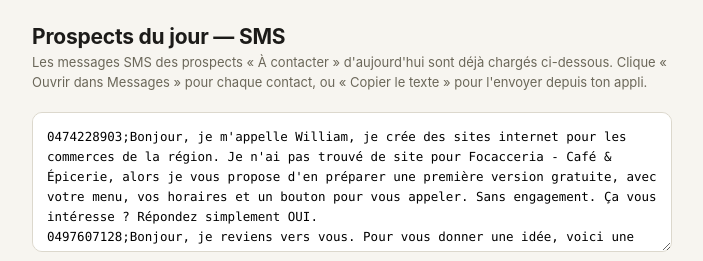
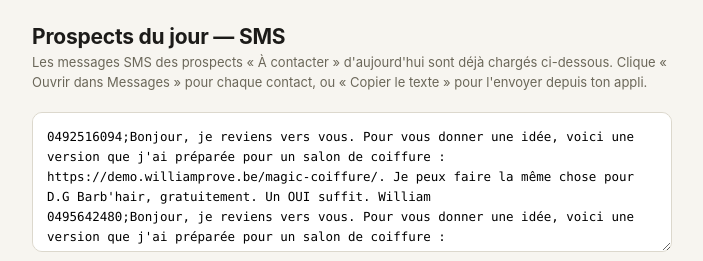
Before and after one commit to William-Prove/sms-tool, a plain HTML site: page index.html in a window 1280 px wide. Shown: the top 261 px of the page, without its empty margins (288-991 px from the left). Drawn offline with Linux system fonts and the light colour scheme.

Commit message:
File SMS du jour

```diff
--- a/index.html
+++ b/index.html
@@ -145,47 +145,23 @@
   <h1>Prospects du jour — SMS</h1>
   <p class="sub">Les messages SMS des prospects « À contacter » d'aujourd'hui sont déjà chargés ci-dessous. Clique « Ouvrir dans Messages » pour chaque contact, ou « Copier le texte » pour l'envoyer depuis ton appli.</p>
 
-  <textarea id="input" placeholder="0470111222;Bonjour, je m'appelle William...">0474228903;Bonjour, je m'appelle William, je crée des sites internet pour les commerces de la région. Je n'ai pas trouvé de site pour Focacceria - Café &amp; Épicerie, alors je vous propose d'en préparer une première version gratuite, avec votre menu, vos horaires et un bouton pour vous appeler. Sans engagement. Ça vous intéresse ? Répondez simplement OUI.
-0497607128;Bonjour, je reviens vers vous. Pour vous donner une idée, voici une version que j'ai préparée pour un restaurant : https://demo.williamprove.be/boite-a-cookies/. Je peux faire la même chose pour Detroit, gratuitement. Un OUI suffit. William
-0473842034;Bonjour, je reviens vers vous. Pour vous donner une idée, voici une version que j'ai préparée pour un restaurant : https://demo.williamprove.be/boite-a-cookies/. Je peux faire la même chose pour Darling's, gratuitement. Un OUI suffit. William
-0474327824;Bonjour, je reviens vers vous. Pour vous donner une idée, voici une version que j'ai préparée pour une épicerie : https://demo.williamprove.be/boulangerie-montoise/. Je peux faire la même chose pour la Épicerie de la Halle, gratuitement. Un OUI suffit. William
-0498800166;Bonjour, je reviens vers vous. Pour vous donner une idée, voici une version que j'ai préparée pour un commerce : https://demo.williamprove.be/boulangerie-montoise/. Je peux faire la même chose pour Mie d'Aline, gratuitement. Un OUI suffit. William
-0476962363;Bonjour, je reviens vers vous. Pour vous donner une idée, voici une version que j'ai préparée pour un restaurant : https://demo.williamprove.be/boite-a-cookies/. Je peux faire la même chose pour Caves de la Source, gratuitement. Un OUI suffit. William
-0493309090;Bonjour, je reviens vers vous. Pour vous donner une idée, voici une version que j'ai préparée pour un restaurant : https://demo.williamprove.be/boite-a-cookies/. Je peux faire la même chose pour Keufté Ixelles, gratuitement. Un OUI suffit. William
-0460954550;Bonjour, je reviens vers vous. Pour vous donner une idée, voici une version que j'ai préparée pour un commerce : https://demo.williamprove.be/boulangerie-montoise/. Je peux faire la même chose pour pain une fois !, gratuitement. Un OUI suffit. William
-0472613565;Bonjour, je reviens vers vous. Pour vous donner une idée, voici une version que j'ai préparée pour une boulangerie : https://demo.williamprove.be/boulangerie-montoise/. Je peux faire la même chose pour la Boulangerie Nour - Miroir, gratuitement. Un OUI suffit. William
-0499735679;Bonjour, je reviens vers vous. Pour vous donner une idée, voici une version que j'ai préparée pour un salon de coiffure : https://demo.williamprove.be/magic-coiffure/. Je peux faire la même chose pour Babe Cave, gratuitement. Un OUI suffit. William
-0499839376;Bonjour, je reviens vers vous. Pour vous donner une idée, voici une version que j'ai préparée pour un salon de coiffure : https://demo.williamprove.be/magic-coiffure/. Je peux faire la même chose pour Coiffure Design by Ange, gratuitement. Un OUI suffit. William
-0475534175;Bonjour, je reviens vers vous. Pour vous donner une idée, voici une version que j'ai préparée pour une boutique : https://demo.williamprove.be/boite-a-cookies/. Je peux faire la même chose pour Grenadine Concept Store, gratuitement. Un OUI suffit. William
-0497454644;Bonjour, je reviens vers vous. Pour vous donner une idée, voici une version que j'ai préparée pour une boutique : https://demo.williamprove.be/boite-a-cookies/. Je peux faire la même chose pour Rien de 9, gratuitement. Un OUI suffit. William
-0465567579;Bonjour, je reviens vers vous. Pour vous donner une idée, voici une version que j'ai préparée pour un commerce : https://demo.williamprove.be/general-pneu/. Je peux faire la même chose pour cars-Ems, gratuitement. Un OUI suffit. William
-0476252927;Bonjour, je m'appelle William, je crée des sites internet pour les commerces de la région. Je n'ai pas trouvé de site pour Dans la boîte à couture de Jeanne - Atelier Mercerie, alors je vous propose d'en préparer une première version gratuite, avec une sélection de vos articles, vos horaires et l'itinéraire. Sans engagement. Ça vous intéresse ? Répondez simplement OUI.
-0465799370;Bonjour, je m'appelle William, je crée des sites internet pour les commerces de la région. Je n'ai pas trouvé de site pour style et mode, alors je vous propose d'en préparer une première version gratuite, avec une sélection de vos articles, vos horaires et l'itinéraire. Sans engagement. Ça vous intéresse ? Répondez simplement OUI.
-0467716924;Bonjour, dernier message de ma part, promis. Si un site pour KF CROUSTY - Anderlecht vous intéresse, même plus tard, gardez mon numéro. Et si c'est maintenant, un OUI suffit. Bonne continuation ! William
-0472457266;Bonjour, dernier message de ma part, promis. Si un site pour Vita d'Alep - Liège vous intéresse, même plus tard, gardez mon numéro. Et si c'est maintenant, un OUI suffit. Bonne continuation ! William
-0486882858;Bonjour, dernier message de ma part, promis. Si un site pour S.Moeckx vous intéresse, même plus tard, gardez mon numéro. Et si c'est maintenant, un OUI suffit. Bonne continuation ! William
-0471693367;Bonjour, dernier message de ma part, promis. Si un site pour L.' Apostrophe vous intéresse, même plus tard, gardez mon numéro. Et si c'est maintenant, un OUI suffit. Bonne continuation ! William
-0497775185;Bonjour, dernier message de ma part, promis. Si un site pour Bolos Mania Boulangerie Portuguese Anderlecht vous intéresse, même plus tard, gardez mon numéro. Et si c'est maintenant, un OUI suffit. Bonne continuation ! William
-0465557228;Bonjour, dernier message de ma part, promis. Si un site pour سوق المغاربة عبود vous intéresse, même plus tard, gardez mon numéro. Et si c'est maintenant, un OUI suffit. Bonne continuation ! William
-0471470532;Bonjour, dernier message de ma part, promis. Si un site pour Holà Guapas vous intéresse, même plus tard, gardez mon numéro. Et si c'est maintenant, un OUI suffit. Bonne continuation ! William
-0475435998;Bonjour, dernier message de ma part, promis. Si un site pour Pirotte Jean-Sebastien, Garage vous intéresse, même plus tard, gardez mon numéro. Et si c'est maintenant, un OUI suffit. Bonne continuation ! William
-0471809119;Bonjour, je reviens vers vous. Pour vous donner une idée, voici une version que j'ai préparée pour un coiffeur : https://demo.williamprove.be/magic-coiffure/. Je peux faire la même chose pour le COIFFEUR UMIT HAIR ARTIST ✂, gratuitement. Un OUI suffit. William
-0492076355;Bonjour, je reviens vers vous. Pour vous donner une idée, voici une version que j'ai préparée pour un restaurant : https://demo.williamprove.be/boite-a-cookies/. Je peux faire la même chose pour ardoise, gratuitement. Un OUI suffit. William
-0483569747;Bonjour, je reviens vers vous. Pour vous donner une idée, voici une version que j'ai préparée pour un commerce : https://demo.williamprove.be/boulangerie-montoise/. Je peux faire la même chose pour Agdal, gratuitement. Un OUI suffit. William
-0486170907;Bonjour, je reviens vers vous. Pour vous donner une idée, voici une version que j'ai préparée pour une boulangerie : https://demo.williamprove.be/boulangerie-montoise/. Je peux faire la même chose pour la Boulangerie Bakery Marrakech, gratuitement. Un OUI suffit. William
-0492610124;Bonjour, je reviens vers vous. Pour vous donner une idée, voici une version que j'ai préparée pour un salon de coiffure : https://demo.williamprove.be/magic-coiffure/. Je peux faire la même chose pour L’Atelier du Barbier, gratuitement. Un OUI suffit. William
-0485893633;Bonjour, je reviens vers vous. Pour vous donner une idée, voici une version que j'ai préparée pour une boutique : https://demo.williamprove.be/boite-a-cookies/. Je peux faire la même chose pour Outlet Store, gratuitement. Un OUI suffit. William
-0478678822;Bonjour, je reviens vers vous. Pour vous donner une idée, voici une version que j'ai préparée pour une boutique : https://demo.williamprove.be/boite-a-cookies/. Je peux faire la même chose pour Enjoy Clothes, gratuitement. Un OUI suffit. William
-0495882729;Bonjour, je reviens vers vous. Pour vous donner une idée, voici une version que j'ai préparée pour un commerce : https://demo.williamprove.be/general-pneu/. Je peux faire la même chose pour Bolland / Francis, gratuitement. Un OUI suffit. William
-0470612669;Bonjour, je reviens vers vous. Pour vous donner une idée, voici une version que j'ai préparée pour un restaurant : https://demo.williamprove.be/boite-a-cookies/. Je peux faire la même chose pour Mbar 'A' Kaly, gratuitement. Un OUI suffit. William
-0465454530;Bonjour, je reviens vers vous. Pour vous donner une idée, voici une version que j'ai préparée pour un commerce : https://demo.williamprove.be/boulangerie-montoise/. Je peux faire la même chose pour Jasmin, gratuitement. Un OUI suffit. William
-0493970605;Bonjour, je m'appelle William, je crée des sites internet pour les commerces de la région. Je n'ai pas trouvé de site pour le Café le Rep'ere et friterie Ere de Frites, alors je vous propose d'en préparer une première version gratuite, avec votre menu, vos horaires et un bouton pour vous appeler. Sans engagement. Ça vous intéresse ? Répondez simplement OUI.
-0471883052;Bonjour, je m'appelle William, je crée des sites internet pour les commerces de la région. Je n'ai pas trouvé de site pour Sweet Cooking by Laura, alors je vous propose d'en préparer une première version gratuite, avec vos spécialités, vos horaires et l'itinéraire. Sans engagement. Ça vous intéresse ? Répondez simplement OUI.
-0455143339;Bonjour, je m'appelle William, je crée des sites internet pour les commerces de la région. Je n'ai pas trouvé de site pour Cave d'Axelle - Fromagerie, alors je vous propose d'en préparer une première version gratuite, avec vos spécialités, vos horaires et l'itinéraire. Sans engagement. Ça vous intéresse ? Répondez simplement OUI.
-0495141748;Bonjour, je m'appelle William, je crée des sites internet pour les commerces de la région. Je n'ai pas trouvé de site pour le Coiffeur Barbier Jafari, alors je vous propose d'en préparer une première version gratuite, avec vos prestations, vos horaires et un bouton pour vous appeler. Sans engagement. Ça vous intéresse ? Répondez simplement OUI.
-0487588777;Bonjour, je m'appelle William, je crée des sites internet pour les commerces de la région. Je n'ai pas trouvé de site pour Sabrina coiffure 2, alors je vous propose d'en préparer une première version gratuite, avec vos prestations, vos horaires et un bouton pour vous appeler. Sans engagement. Ça vous intéresse ? Répondez simplement OUI.
-0470313342;Bonjour, je m'appelle William, je crée des sites internet pour les commerces de la région. Je n'ai pas trouvé de site pour Day'N'Night, alors je vous propose d'en préparer une première version gratuite, avec une sélection de vos articles, vos horaires et l'itinéraire. Sans engagement. Ça vous intéresse ? Répondez simplement OUI.
-0475340852;Bonjour, je m'appelle William, je crée des sites internet pour les commerces de la région. Je n'ai pas trouvé de site pour GP Renovation, alors je vous propose d'en préparer une première version gratuite, avec une sélection de vos articles, vos horaires et l'itinéraire. Sans engagement. Ça vous intéresse ? Répondez simplement OUI.</textarea>
+  <textarea id="input" placeholder="0470111222;Bonjour, je m'appelle William...">0492516094;Bonjour, je reviens vers vous. Pour vous donner une idée, voici une version que j'ai préparée pour un salon de coiffure : https://demo.williamprove.be/magic-coiffure/. Je peux faire la même chose pour D.G Barb'hair, gratuitement. Un OUI suffit. William
+0495642480;Bonjour, je reviens vers vous. Pour vous donner une idée, voici une version que j'ai préparée pour un salon de coiffure : https://demo.williamprove.be/magic-coiffure/. Je peux faire la même chose pour Coiff’ elle &amp; lui, gratuitement. Un OUI suffit. William
+0489366681;Bonjour, je reviens vers vous. Pour vous donner une idée, voici une version que j'ai préparée pour un salon de coiffure : https://demo.williamprove.be/magic-coiffure/. Je peux faire la même chose pour Hippone Hair, gratuitement. Un OUI suffit. William
+0475767958;Bonjour, je reviens vers vous. Pour vous donner une idée, voici une version que j'ai préparée pour une boutique : https://demo.williamprove.be/boite-a-cookies/. Je peux faire la même chose pour FRIMEUSES, gratuitement. Un OUI suffit. William
+0471060521;Bonjour, je m'appelle William, je crée des sites internet pour les commerces de la région. Je n'ai pas trouvé de site pour panier des roches, alors je vous propose d'en préparer une première version gratuite, avec vos spécialités, vos horaires et l'itinéraire. Sans engagement. Ça vous intéresse ? Répondez simplement OUI.
+0494188790;Bonjour, je m'appelle William, je crée des sites internet pour les commerces de la région. Je n'ai pas trouvé de site pour O'boucher du faing, alors je vous propose d'en préparer une première version gratuite, avec vos spécialités, vos horaires et l'itinéraire. Sans engagement. Ça vous intéresse ? Répondez simplement OUI.
+0489344622;Bonjour, je m'appelle William, je crée des sites internet pour les commerces de la région. Je n'ai pas trouvé de site pour AU FIL DES PAS pédicure spécialisée, alors je vous propose d'en préparer une première version gratuite, avec vos prestations, vos horaires et un bouton pour vous appeler. Sans engagement. Ça vous intéresse ? Répondez simplement OUI.
+0468367505;Bonjour, je m'appelle William, je crée des sites internet pour les commerces de la région. Je n'ai pas trouvé de site pour ShaNatur’Elle, alors je vous propose d'en préparer une première version gratuite, avec vos prestations, vos horaires et un bouton pour vous appeler. Sans engagement. Ça vous intéresse ? Répondez simplement OUI.
+0494664696;Bonjour, je m'appelle William, je crée des sites internet pour les commerces de la région. Je n'ai pas trouvé de site pour Architecte intérieur Fabienne Wey, alors je vous propose d'en préparer une première version gratuite, avec une sélection de vos articles, vos horaires et l'itinéraire. Sans engagement. Ça vous intéresse ? Répondez simplement OUI.
+0488436218;Bonjour, je m'appelle William, je crée des sites internet pour les commerces de la région. Je n'ai pas trouvé de site pour Mertens / Vincent, alors je vous propose d'en préparer une première version gratuite, avec une sélection de vos articles, vos horaires et l'itinéraire. Sans engagement. Ça vous intéresse ? Répondez simplement OUI.
+0455110661;Bonjour, je m'appelle William, je crée des sites internet pour les commerces de la région. Je n'ai pas trouvé de site pour le Garage Jobbé srl, alors je vous propose d'en préparer une première version gratuite, avec vos services et un bouton pour demander un devis. Sans engagement. Ça vous intéresse ? Répondez simplement OUI.
+0476265539;Bonjour, je m'appelle William, je crée des sites internet pour les commerces de la région. Je n'ai pas trouvé de site pour Karabulut / Ahmet, alors je vous propose d'en préparer une première version gratuite, avec vos services et un bouton pour demander un devis. Sans engagement. Ça vous intéresse ? Répondez simplement OUI.
+0470633460;Bonjour, je m'appelle William, je crée des sites internet pour les commerces de la région. Je n'ai pas trouvé de site pour Pascal &amp; Nancy, alors je vous propose d'en préparer une première version gratuite, avec vos produits, vos horaires et l'itinéraire. Sans engagement. Ça vous intéresse ? Répondez simplement OUI.
+0477581136;Bonjour, je m'appelle William, je crée des sites internet pour les commerces de la région. Je n'ai pas trouvé de site pour Louis Gourmet, alors je vous propose d'en préparer une première version gratuite, avec vos produits, vos horaires et l'itinéraire. Sans engagement. Ça vous intéresse ? Répondez simplement OUI.
+0472036009;Bonjour, je m'appelle William, je crée des sites internet pour les commerces de la région. Je n'ai pas trouvé de site pour JIMICARSPRL, alors je vous propose d'en préparer une première version gratuite, avec vos services, votre zone d'intervention et un bouton pour vous appeler. Sans engagement. Ça vous intéresse ? Répondez simplement OUI.
+0485629891;Bonjour, je m'appelle William, je crée des sites internet pour les commerces de la région. Je n'ai pas trouvé de site pour B.K.M.R garage, alors je vous propose d'en préparer une première version gratuite, avec vos services, votre zone d'intervention et un bouton pour vous appeler. Sans engagement. Ça vous intéresse ? Répondez simplement OUI.
+0493725000;Bonjour, je m'appelle William, je crée des sites internet pour les commerces de la région. Je n'ai pas trouvé de site pour AvarelloBar, alors je vous propose d'en préparer une première version gratuite, avec votre menu, vos horaires et un bouton pour vous appeler. Sans engagement. Ça vous intéresse ? Répondez simplement OUI.</textarea>
   <div class="format">Format : <code>numéro;message</code> — un prospect par ligne. Les numéros belges commençant par 0 sont convertis automatiquement en +32.</div>
 
   <button class="gen" onclick="generate()">Générer la file</button>
```
